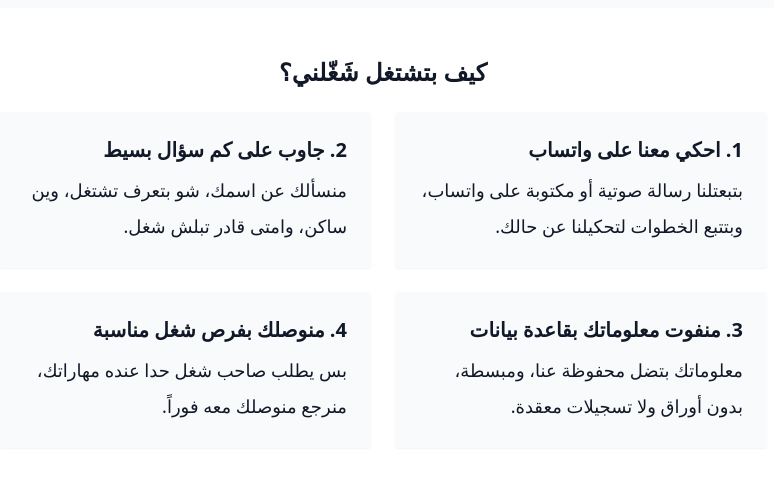
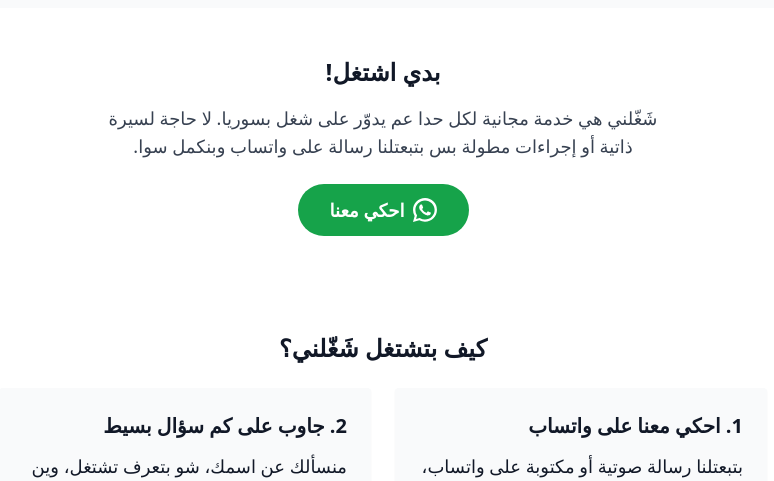
Before and after one commit to Zyadhanano/shaghelni-landing, a Next.js app: page / in a window 1280 px wide. Shown: the part 792-1273 px from the top of the page, without its empty margins (257-1031 px from the left). Built offline with nearby package versions, Linux system fonts and the light colour scheme.

Commit message:
Update index.js
added an other CTO section for employees

```diff
--- a/pages/index.js
+++ b/pages/index.js
@@ -78,6 +78,27 @@ export default function Home() {
   </div>
 </section>
 
+<section className="bg-white py-12 px-6 text-center">
+  <h2 className="text-2xl font-bold mb-4">بدي اشتغل!</h2>
+  <p className="text-lg text-gray-700 mb-6 max-w-xl mx-auto">
+    شَغّلني هي خدمة مجانية لكل حدا عم يدوّر على شغل بسوريا. لا حاجة لسيرة ذاتية أو إجراءات مطولة بس بتبعتلنا رسالة على واتساب وبنكمل سوا.
+  </p>
+  <a
+    href="https://wa.me/WHATSAPPNUMBER" // replace with your number
+    className="inline-flex items-center justify-center gap-2 bg-green-600 text-white px-8 py-3 rounded-full hover:bg-green-700 transition text-lg font-semibold"
+  >
+    <svg
+      xmlns="http://www.w3.org/2000/svg"
+      fill="currentColor"
+      viewBox="0 0 24 24"
+      className="w-6 h-6"
+    >
+      <path d="M20.52 3.48A11.88 11.88 0 0012 0C5.38 0 .01 5.36 0 11.97a11.9 11.9 0 001.65 6.03L0 24l6.24-1.63a11.94 11.94 0 005.73 1.46h.01c6.62 0 12-5.37 12-12a11.89 11.89 0 00-3.46-8.35zM12 21.52h-.01a9.54 9.54 0 01-4.86-1.3l-.35-.21-3.7.97.99-3.61-.23-.37A9.46 9.46 0 012.4 12c0-5.26 4.29-9.54 9.6-9.54s9.6 4.28 9.6 9.54c0 5.26-4.29 9.54-9.6 9.54zm5.28-7.2c-.29-.15-1.7-.84-1.96-.94-.26-.1-.45-.15-.64.15-.19.29-.74.94-.9 1.13-.17.19-.33.21-.61.07-.29-.15-1.23-.45-2.34-1.45-.86-.77-1.44-1.73-1.61-2.02-.17-.29-.02-.44.13-.58.13-.13.29-.33.43-.49.15-.17.19-.29.29-.48.1-.19.05-.36-.02-.51-.07-.15-.64-1.54-.88-2.11-.23-.55-.46-.47-.64-.48-.17-.01-.36-.01-.55-.01s-.51.07-.78.36c-.26.29-1 1-1 2.42 0 1.42 1.02 2.8 1.16 2.99.14.19 2.01 3.06 4.87 4.29.68.29 1.21.46 1.63.58.68.22 1.3.19 1.79.12.55-.08 1.7-.7 1.94-1.38.24-.68.24-1.26.17-1.38-.07-.12-.26-.19-.55-.34z" />
+    </svg>
+    احكي معنا
+  </a>
+</section>
+
       <section className="bg-white py-12 px-6">
   <h2 className="text-2xl font-bold text-center mb-6">كيف بتشتغل شَغّلني؟</h2>
   <div className="max-w-3xl mx-auto grid gap-6 md:grid-cols-2 text-right text-lg leading-loose">
```
